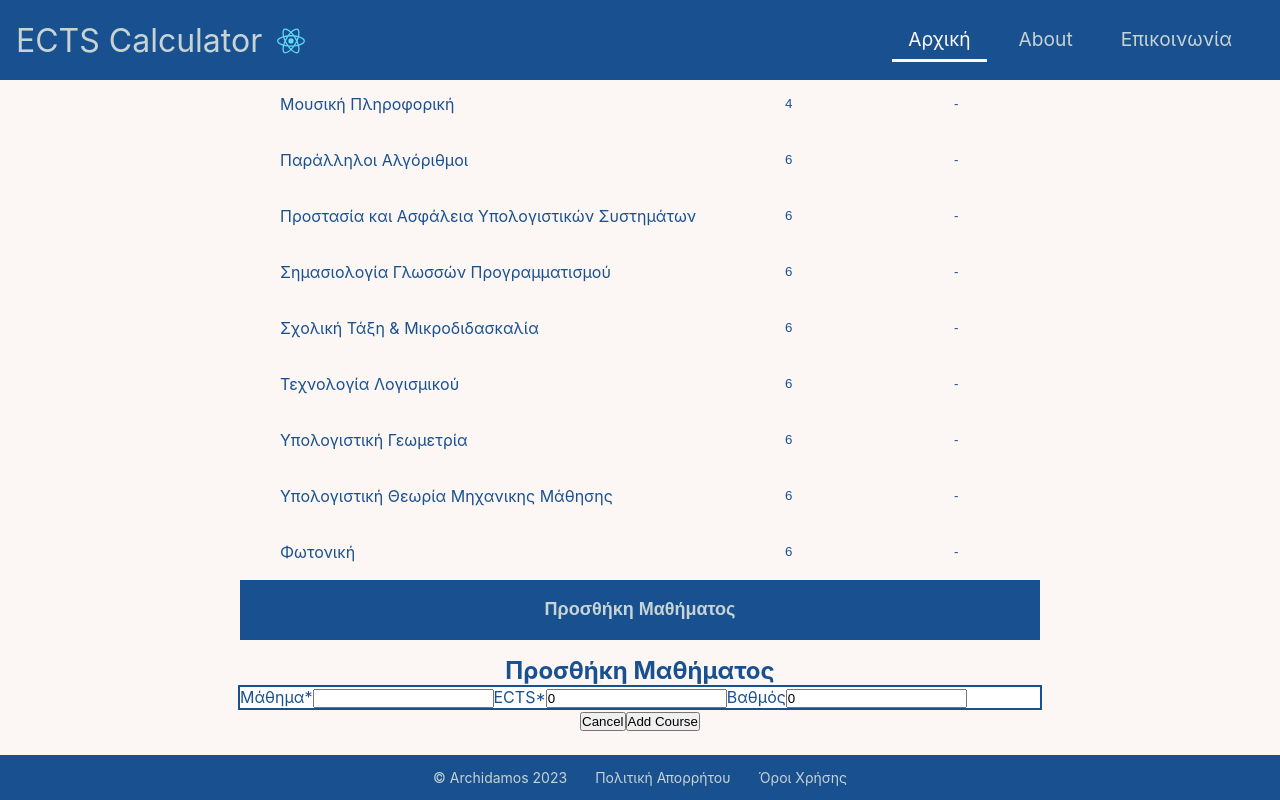
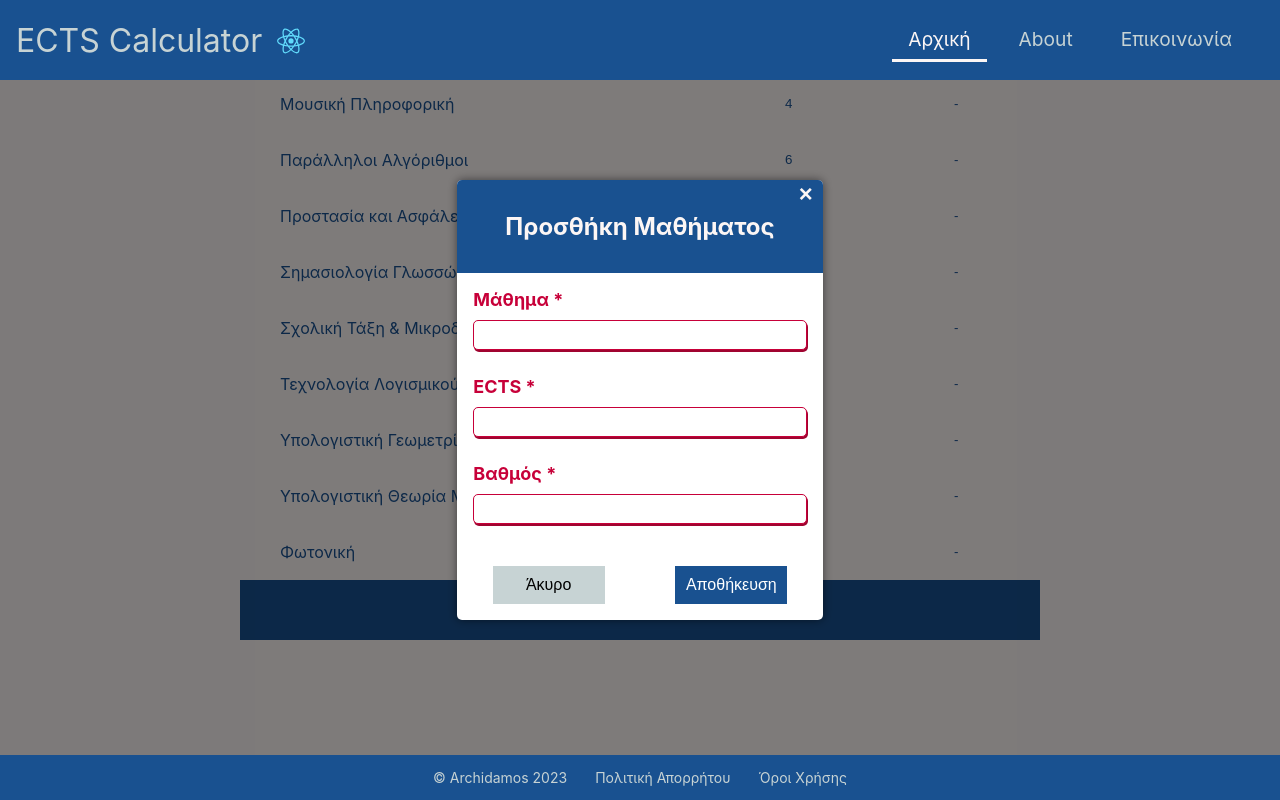
Before and after one commit to arxidamos/ECTS-Calculator, a React (Create React App) app: page / in a window 1280 px wide. Both pictures are taken after a click on the button "Προσθήκη Μαθήματος". Shown: the part 6791-7591 px from the top of the page. Built offline with nearby package versions, Linux system fonts and the light colour scheme; the HTML template or start-up script is replaced by a standard one.

Commit message:
Implemented modal for custom course addition

```diff
--- /dev/null
+++ b/src/components/AddCourseModal/AddCourseModal.css
@@ -0,0 +1,163 @@
+.modal {
+  position: fixed;
+  top: 0;
+  left: 0;
+  width: 100%;
+  height: 100%;
+  background-color: rgba(0, 0, 0, 0.5);
+  display: flex;
+  justify-content: center;
+  align-items: center;
+}
+
+.modal-content {
+  background-color: white;
+  border-radius: 5px;
+  box-shadow: 0px 0px 10px rgba(0, 0, 0, 0.5);
+  max-width: 80%;
+  max-height: 80%;
+  overflow-y: auto;
+  position: relative;
+}
+
+.x-button {
+  position: absolute;
+  top: 0px;
+  right: 10px;
+  font-size: 24px;
+  font-weight: bold;
+  color: #fcf6f5;
+  cursor: pointer;
+  background-color: #195190;
+  border: none;
+}
+
+.x-button:hover {
+  opacity: .9;
+}
+
+.x-button:active {
+  transform: scale(0.99);
+  color: #b9c3c4;
+}
+
+.modal-header {
+  background-color: #195190;
+  color: #fcf6f5;
+  padding: 2em 3em;
+}
+
+.modal-form {
+  padding: 1em;
+  background-color: #fff;
+}
+
+.form-group {
+  display: grid;
+  /* display: flex; */
+  /* flex-direction: column; */
+  /* justify-content: space-between; */
+  /* align-items: center; */
+  /* width: 100%; */
+  margin-bottom: 10px;
+}
+
+.form-group > label {
+  text-align: left;
+  font-size: 18px;
+  font-weight: bold;
+  margin-bottom: 10px;
+}
+
+.form-group > input {
+  font-size: 16px;
+  padding: 5px;
+  margin-bottom: 1em;
+  border-radius: 5px;
+  border-style: hidden;
+  outline: none;
+  border: solid 1px #111;
+  box-shadow: 1px 2px 0 gray;
+  transition: all 0.2s ease-in-out;
+}
+
+.form-group > input:focus {
+  box-shadow: 0px 1px 0 gray;
+  transform: scale(0.99);
+}
+
+/* Hide number input arrows */
+/* Chrome, Safari, Edge, Opera */
+input::-webkit-outer-spin-button,
+input::-webkit-inner-spin-button {
+  -webkit-appearance: none;
+  margin: 0;
+}
+
+/* Firefox */
+input[type=number] {
+  -moz-appearance: textfield;
+}
+
+.modal-buttons {
+  display: flex;
+  justify-content: space-around;
+  margin: 0 0 1em 0;
+}
+
+.modal-buttons button {
+  padding: 10px;
+  border: none;
+  /* border-radius: 5px; */
+  font-size: 16px;
+  cursor: pointer;
+}
+
+.modal-buttons button:first-of-type {
+  background-color: #c7d3d4;
+  width: 7em;
+}
+
+.modal-buttons button:last-of-type {
+  background-color: #195190;
+  color: #fff;
+  width: 7em;
+}
+
+.modal-buttons button:hover {
+  opacity: .9;
+}
+
+.modal-buttons button:first-of-type:active {
+  transform: scale(0.99);
+  background-color: #b9c3c4;
+}
+
+.modal-buttons button:last-of-type:active {
+transform: scale(0.99);
+background-color: #123a68;
+}
+
+
+.invalid {
+  color: #C70039;
+  /* outline-color: #C70039; */
+}
+
+.invalid + input {
+  /* outline: 2px solid #C70039; */
+  /* border: unset; */
+  /* outline-color: #C70039; */
+  border: solid 1px #C70039;
+  box-shadow: 1px 2px 0 #a00430;
+}
+
+.invalid + input:focus {
+  /* outline: 2px solid #C70039; */
+  /* outline-color: #C70039; */
+  box-shadow: 0px 1px 0 #a00430;
+}
+
+label.invalid {
+  color: #C70039;
+}
--- a/src/components/AddCourseModal/AddCourseModal.js
+++ b/src/components/AddCourseModal/AddCourseModal.js
@@ -1,41 +1,133 @@
-import React, { useState } from 'react';
+import React, { useState, useEffect, useRef } from 'react';
+import './AddCourseModal.css'
 
-function AddCourseModal({ showModal, closeModal, addNewCourse }) {
+const gradeStyleNumbers = /^([0-9]|10)([,.]\d{1,2})?$/
+
+function AddCourseModal({ showModal, setShowModal, closeModal, addNewCourse }) {
   const [name, setName] = useState("");
-  const [ects, setEcts] = useState(0);
-  const [grade, setGrade] = useState(0);
+  const [ects, setEcts] = useState("");
+  const [grade, setGrade] = useState("");
+
+  const [validName, setValidName] = useState(true);
+  const [validEcts, setValidEcts] = useState(true);
+  const [validGrade, setValidGrade] = useState(true);
+
+  // const handleNameChange = (event) => {
+  //   setName(event.target.value);
+  //   if (!event.target.value) {
+  //     setNameError("Υποχρεωτικό πεδίο");
+  //   } else {
+  //     setNameError("");
+  //   }
+  // };
+
+  // const handleEctsChange = (event) => {
+  //   setEcts(event.target.value);
+  //   if (!event.target.value) {
+  //     setEctsError("Υποχρεωτικό πεδίο");
+  //   } else if (isNaN(event.target.value)) {
+  //     setEctsError("Πρέπει να είναι αριθμός");
+  //   } else if (event.target.value < 2) {
+  //     setEctsError("Πρέπει να είναι μεγαλύτερο από 1");
+  //   } else {
+  //     setEctsError("");
+  //   }
+  // };
+
+  // const handleGradeChange = (event) => {
+  //   setGrade(event.target.value);
+  //   if (isNaN(event.target.value)) {
+  //     setGradeError("Πρέπει να είναι αριθμός");
+  //   } else if (event.target.value < 0 || event.target.value > 10) {
+  //     setGradeError("Πρέπει να είναι από 0 έως 10");
+  //   } else {
+  //     setGradeError("");
+  //   }
+  // };
 
   const handleNameChange = (event) => {
-    setName(event.target.value);
+    const value = event.target.value;
+    setName(value);
+    setValidName(value !== "");
   };
+
   const handleEctsChange = (event) => {
-    setEcts(event.target.value);
+    const value = event.target.value;
+    setEcts(value);
+    setValidEcts(value !== "" && Number.isInteger(parseFloat(value)) && parseInt(value) >= 2);
   };
 
   const handleGradeChange = (event) => {
-    setGrade(event.target.value);
+    const value = event.target.value;
+    setGrade(value);
+    // setValidGrade(value === "" || (Number.isInteger(parseFloat(value)) && parseInt(value) >= 0 && parseInt(value) <= 10) || !numbersOnly.test(value));
+    setValidGrade(gradeStyleNumbers.test(value));
+  };
+
+  useEffect (() => {
+    validateInput('course', name);
+    validateInput('ects', ects);
+    validateInput('grade', grade);
+  }, [])
+
+  const validateInput = (id, value) => {
+    switch (id) {
+      case 'course':
+        setName(value);
+        console.log(`name=${name}`);
+        setValidName(value !== "");
+        break;
+      case 'ects':
+        setEcts(value);
+        console.log(`ects=${ects}`);
+        setValidEcts(value !== "" && Number.isInteger(parseFloat(value)) && parseInt(value) >= 2);
+        break;
+      case 'grade':
+        setGrade(value);
+        console.log(`grade=${grade}`);
+        setValidGrade(gradeStyleNumbers.test(value));
+        // setValidGrade(value === "" || (Number.isInteger(parseFloat(value)) && parseInt(value) >= 0 && parseInt(value) <= 10));
+        break;
+      default:
+        break;
+    }
+    console.log(validName, validEcts, validGrade)
   };
 
   const handleOk = (event) => {
     event.preventDefault();
+    // if (!name || !ects || !grade) {
+    //   alert("Παρακαλούμε συμπληρώστε τα υποχρεωτικά πεδία");
+    //   return;
+    // }
+    // if (nameError || ectsError || gradeError) {
+    //   alert("Παρακαλούμε συμπληρώστε σωστά τα πεδία");
+    //   return;
+    // }
 
-    if (!name || !ects) {
-      alert("Παρακαλούμε εισάγετε μάθημα και αριθμό ECTS")
-      return;
+    // if (name && ects) {
+    //   const newCourse = {name, ects, grade};
+    //   addNewCourse({
+    //     userCourse: newCourse
+    //   });
+    // }
+
+    validateInput('course', name);
+    validateInput('ects', ects);
+    validateInput('grade', grade);
+
+    if (validName && validEcts && validGrade) {
+      const newCourse = {course: name, ects: ects, grade: grade, type: "elective-specialization"};
+      addNewCourse({
+        // userCourse: newCourse
+        course: name, ects: ects, grade: grade, type: "elective-specialization", completed: grade >= 5 && grade <= 10 ? true : false
+      });
+
+      closeModal();
+      // validateInput('course', '1');
+      // validateInput('ects', 2);
+      // validateInput('grade', 5);
     }
-
-    if (name && ects) {
-      const newCourse = {name, ects, grade};
-      addNewCourse({
-        userCourse: newCourse
-      });
-    }
-
-
-    setName("");
-    setEcts(0)
-    setGrade(0)
-    closeModal();
   };
 
 
@@ -44,54 +136,67 @@ function AddCourseModal({ showModal, closeModal, addNewCourse }) {
   //   return null;
   // }
 
+  const handleBackdropClick = (event) => {
+    if (event.target === event.currentTarget) {
+      setShowModal(false);
+    }
+  };
+
   return (
     <>
-      {showModal
-        ? (
-          <div className="modal">
+      {showModal && (
+        <div className="modal" onClick={handleBackdropClick}>
           <div className="modal-content">
+          <button className="x-button" onClick={closeModal}><span>&times;</span></button>
+            <div className="modal-header">
               <h2>Προσθήκη Μαθήματος</h2>
-              <form>
+            </div>
+            <form className="modal-form">
               <div className="form-group">
-                  <label htmlFor="course">Μάθημα*</label>
+                <label htmlFor="course" className={validName ? "" : "invalid"}>Μάθημα{validName ? "" : " *"} </label>
                 <input
                   type="text"
                   id="course"
                   value={name}
                   onChange={handleNameChange}
                   required
+                  className={validName ? "" : "invalid"}
                 />
               </div>
               <div className="form-group">
-                  <label htmlFor="ects">ECTS*</label>
+              <label htmlFor="ects" className={validEcts ? "" : "invalid"}>ECTS{validEcts ? "" : " *"} </label>
                 <input
                   type="number"
                   id="ects"
                   value={ects}
+                  inputMode="decimal"
                   onChange={handleEctsChange}
-                    min="1"
+                  min="2"
                   required
+                  className={validEcts ? "" : "invalid"}
                 />
               </div>
               <div className="form-group">
-                  <label htmlFor="grade">Βαθμός</label>
+              <label htmlFor="grade" className={validGrade ? "" : "invalid"}>Βαθμός{validGrade ? "" : " *"} </label>
                 <input
                   type="text"
                   id="grade"
                   value={grade}
+                  inputMode="decimal"
                   onChange={handleGradeChange}
+                  min="0"
+                  max="10"
+                  className={validGrade ? "" : "invalid"}
                 />
               </div>
             </form>
             <div className="modal-buttons">
-                <button onClick={closeModal}>Cancel</button>
-                <button onClick={handleOk}>Add Course</button>
+              <button onClick={closeModal}>Άκυρο</button>
+              <button onClick={handleOk}>Αποθήκευση</button>
             </div>
           </div>
         </div>
-        )
-        : null
-      }
+      )}
     </>
   );
 }
--- a/src/components/Pages/MainPage.js
+++ b/src/components/Pages/MainPage.js
@@ -13,6 +13,8 @@ const MAX_ELECTIVE_FOR_TRACK = 4;
 const MAX_ELECTIVE_FOR_TWO_SPECS = 8;
 const MIN_PASSABLE_GRADE = 5;
 const MAX_PASSABLE_GRADE = 10;
+const GRADE_STYLE_NUMBERS = /^([0-9]|10)([,.]\d{1,2})?$/
+
 
 const sanitize = (string) => {
   return string
@@ -74,8 +76,6 @@ const filterTrackCompCourses = (courses, track, specialization, extraSpecializat
   }
 
   if (specialization !== "7") {
-    // console.log(`program thinks specialization has been chosen`)
-    // console.log(specialization)
     specializationCourses = courses.filter(course =>
       course.neededFor.includes(`s${specialization}`)
     );
@@ -90,7 +90,6 @@ const filterTrackCompCourses = (courses, track, specialization, extraSpecializat
   if ((specializationCourses.length + extraSpecializationCourses.length) === 4) {
     trackCourses = [];
   }
-  // console.log(specializationCourses, extraSpecializationCourses)
   return {
     trackCompTotal: trackCourses,
     specializationTotal: specializationCourses,
@@ -329,6 +328,7 @@ const MainPage = () => {
 
   const addNewCourse = (userCourse) => {
     setCourses([...courses, userCourse]);
+    console.log(userCourse);
     // setNewCourse({
     //   title: "",
     //   description: "",
@@ -384,10 +384,20 @@ const MainPage = () => {
     : JSON.parse(localStorage.getItem('average'))
   );
 
-  const coursesByType = courses.reduce((groupedCourses, course) => {
-    (groupedCourses[course.type] = groupedCourses[course.type] || []).push(course);
-    return groupedCourses;
-  }, {});
+  const [coursesByType, setCoursesByType] = useState({});
+
+  // const coursesByType = courses.reduce((groupedCourses, course) => {
+  //   (groupedCourses[course.type] = groupedCourses[course.type] || []).push(course);
+  //   return groupedCourses;
+  // }, {});
+
+  useEffect( ()=> {
+    const coursesByType = courses.reduce((groupedCourses, course) => {
+      (groupedCourses[course.type] = groupedCourses[course.type] || []).push(course);
+      return groupedCourses;
+    }, {});
+    setCoursesByType(coursesByType);
+  }, [courses]);
 
   const getLabelFromType = (type) => {
     switch (type) {
@@ -742,7 +752,7 @@ const MainPage = () => {
                                       : getClassName(course).includes("highlighted-row-elective-extra-spec")
                                         ? <InfoTip className="info-tip" text={<span>ΒΑΣΙΚΟ ΕΙΔΙΚΕΥΣΗΣ <strong style={{ fontSize: '10px' }}>S{extraSpecialization}</strong> - ΧΡΕΙΑΖΟΝΤΑΙ 4</span>} />
                                         : getClassName(course).includes("highlighted-row-elective-both-specs")
-                                          ? <InfoTip className="info-tip" text={<span>ΒΑΣΙΚΟ ΕΙΔΙΚΕΥΣΕΩΝ <strong style={{ fontSize: '10px' }}>S{specialization}</strong>, <strong style={{ fontSize: '10px' }}>S{extraSpecialization}</strong>  - ΧΡΕΙΑΖΟΝΤΑΙ 4, ΜΕΤΡΑΕΙ ΜΟΝΟ ΓΙΑ ΤΗ ΜΙΑ</span>} />
+                                          ? <InfoTip className="info-tip" text={<span>ΒΑΣΙΚΟ ΕΙΔΙΚΕΥΣΕΩΝ <strong style={{ fontSize: '10px' }}>S{specialization}</strong>, <strong style={{ fontSize: '10px' }}>S{extraSpecialization}</strong>  - ΜΕΤΡΑΕΙ ΜΟΝΟ ΓΙΑ ΤΗ ΜΙΑ</span>} />
                                           : null
                         }
                         <div className="course-text-container">
@@ -755,7 +765,7 @@ const MainPage = () => {
                         </div>
                       </td>
                       <td data-label="ECTS" className="ects-cell">
-                        <input className="course-input" type="text" value={course.ects} onChange={(e) => {
+                        <input className="course-input" type="text" inputMode="decimal" value={course.ects} onChange={(e) => {
                           const newCourses = [...courses];
                           const currentIndex = getIndex(courses, course);
                           newCourses[currentIndex].ects = e.target.value;
@@ -766,6 +776,7 @@ const MainPage = () => {
                         <input
                           className="course-input"
                           type="text"
+                          inputMode="decimal"
                           onFocus={(e) => {
                             if (e.target.value === '-') {
                               e.target.value = '';
@@ -779,7 +790,7 @@ const MainPage = () => {
                             const newCourses = [...courses];
                             const currentIndex = getIndex(courses, course);
                             newCourses[currentIndex].grade = e.target.value;
-                            newCourses[currentIndex].completed = (e.target.value >= 5 && e.target.value <= 10) ? true : false;
+                            newCourses[currentIndex].completed = (e.target.value >= MIN_PASSABLE_GRADE && e.target.value <= MAX_PASSABLE_GRADE) ? true : false;
                             setCourses(newCourses);
                           }}
                           onKeyDown={(e) => {
@@ -808,6 +819,7 @@ const MainPage = () => {
         showModal={showModal}
         closeModal={handleModalClose}
         addNewCourse={addNewCourse}
+        setShowModal={setShowModal}
       />
 
     </div>
--- a/src/components/Search/Search.css
+++ b/src/components/Search/Search.css
@@ -1,4 +1,4 @@
-form {
+form.search-form, .student-info-form {
   width: 90%;
   max-width: 800px;
   margin: auto;
@@ -25,19 +25,19 @@ form.search-form > input {
   font-size: 90%;
 }
 
-form:hover {
+form.search-form:hover, .student-info-form:hover {
   box-shadow: 0 5px 15px rgba(0,0,0,0.3);
 }
 
-.search-form:hover  img {
+.search-form:hover img {
   transform: scale(1.05);
 }
 
-.search-form:hover  input {
+.search-form:hover input {
   font-weight: bold;
 }
 
-form :focus {
+form.search-form :focus {
   font-weight: bold;
   outline: none;
 }
```
Lines whose indentation alone changed are shown as unchanged.
